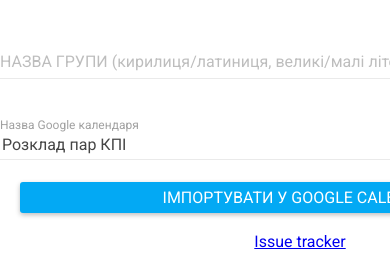
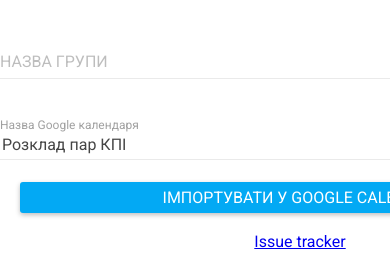
Before and after one commit to sashasochka/kpiexport, a website: page static/index.html in a window 390 px wide. Shown: the top 271 px of the page. Drawn offline with Linux system fonts and the light colour scheme.

Commit message:
Remove explanations about group name format (fixe mobile layouts)

```diff
--- a/static/index.html
+++ b/static/index.html
@@ -10,7 +10,7 @@
 </head>
 <body ng-app="app" ng-controller="MainController">
     <md-content layout="column" layout-align="center center" style="padding: 20px;" class="settings-form" >
-        <md-text-float label="НАЗВА ГРУПИ (кирилиця/латиниця, великі/малі літери - неважливо)" class="longer"
+        <md-text-float label="НАЗВА ГРУПИ" class="longer"
                        ng-model="settings.groupName"></md-text-float>
         <md-text-float label="Назва Google календаря"  class="longer"
                        ng-model="settings.calendarName"></md-text-float>
```
